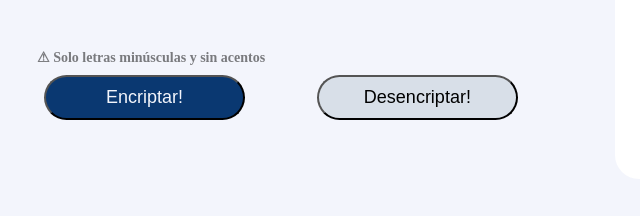
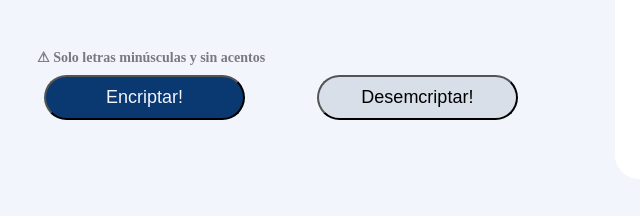
Before and after one commit to CAM792008/Portafolio, a plain HTML site: page index.html in a window 1280 px wide. Shown: the part 412-628 px from the top of the page, 217-857 px from the left. Drawn offline with Linux system fonts and the light colour scheme.

Commit message:
cambio de letra en el index.html

```diff
--- a/index.html
+++ b/index.html
@@ -33,7 +33,7 @@
 			<!-- agrego el simbolo de admiración en la frase:Solo letras minúculas y sin acentos -->
 			<h1 id="texto2">&#9888; Solo letras minúsculas y sin acentos</h1>
 			<button type="button" id="boton-encriptar" onclick="encriptar()">Encriptar!</button>
-			<button type="button" id="boton-desencriptar" onclick="desencriptar()">Desencriptar!</button>
+			<button type="button" id="boton-desencriptar" onclick="desencriptar()">Desemcriptar!</button>
 
 		</div>
 
```
